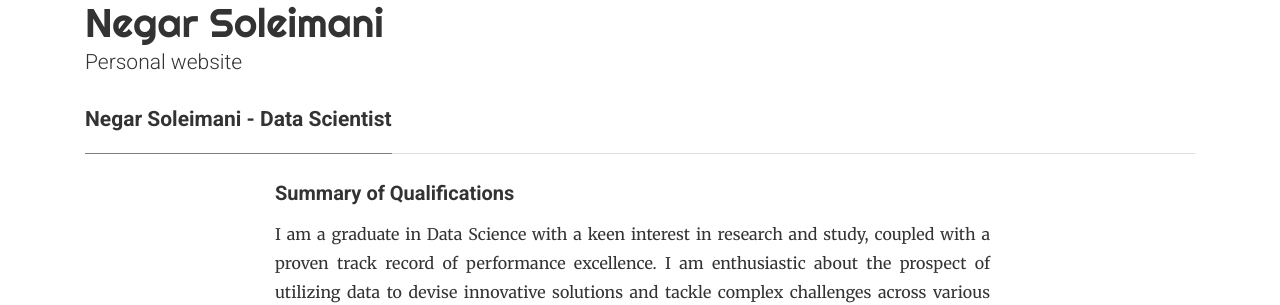
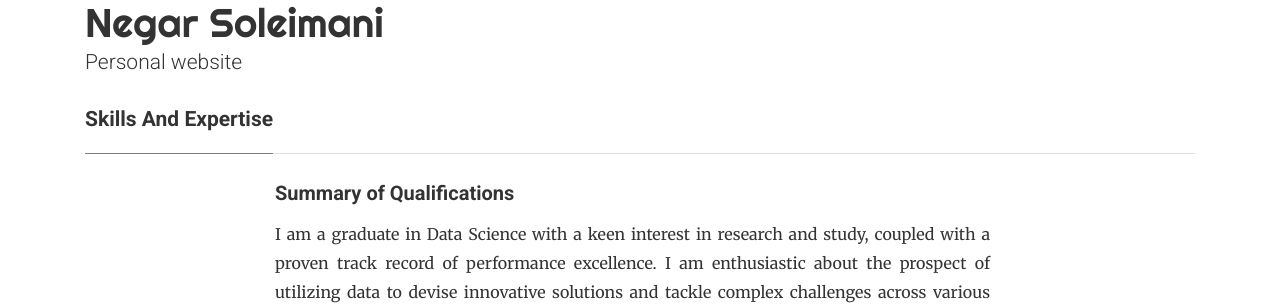
Before and after one commit to negar-soleimani/https-negar-soleimani.github.io, a Jekyll site: the page built from _pages/skills.html, in a window 1280 px wide. Shown: the part 183-488 px from the top of the page. Built offline with Jekyll 4.4.1, drawn with Linux system fonts in a browser that asks for light colours; nearby versions of some CDN libraries.

Commit message:
Update skills.html

```diff
--- a/_pages/skills.html
+++ b/_pages/skills.html
@@ -1,7 +1,7 @@
 ---
 layout: page
-title: Negar Soleimani - Data Scientist
-permalink: /negar-soleimani
+title: Skills And Expertise
+permalink: /skills
 comments: false
 ---
 
```
